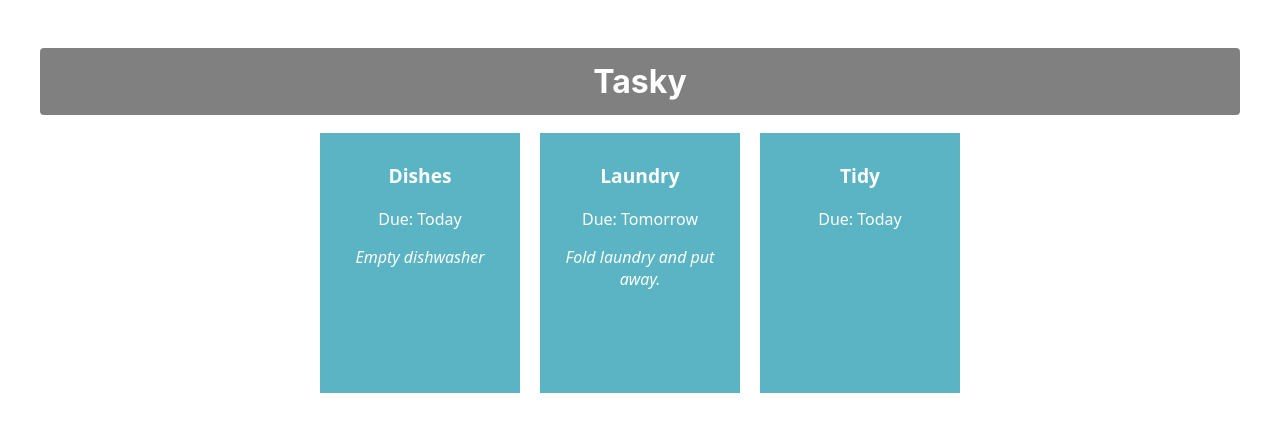
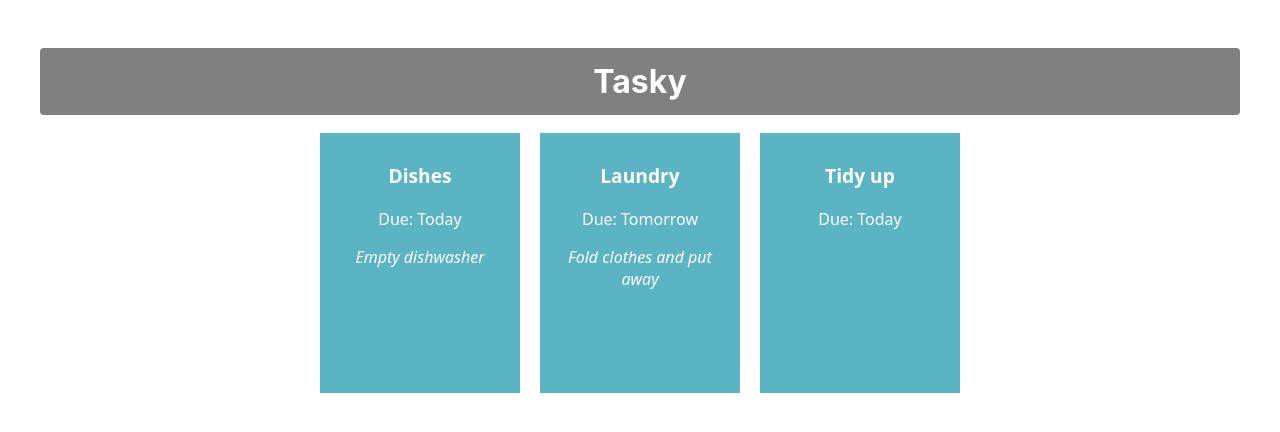
Before and after one commit to evanhearne/react-basics-labs, a React (Create React App) app in the folder tasky/: page / in a window 1280 px wide. Shown: the top 432 px of the page. Built offline with nearby package versions, Linux system fonts and the light colour scheme.

Commit message:
implemented states

```diff
--- a/tasky/src/App.js
+++ b/tasky/src/App.js
@@ -1,14 +1,22 @@
+import React, {useState} from 'react';
 import logo from './logo.svg';
 import './App.css';
 import Task from './components/Task';
 
 function App() {
+  const [ taskState, setTaskState ] = useState({
+    tasks: [
+      { title:"Dishes", description: "Empty dishwasher", deadline: "Today" },
+      { title: "Laundry", description: "Fold clothes and put away", deadline: "Tomorrow" },
+      { title: "Tidy up", deadline: "Today" }
+    ]
+  });
   return (
     <div className="container">
       <h1>Tasky</h1>
-      <Task title="Dishes" deadline="Today" description="Empty dishwasher" />
-      <Task title="Laundry" deadline="Tomorrow" description="Fold laundry and put away." />
-      <Task title="Tidy" deadline="Today" />
+      <Task title={taskState.tasks[0].title} deadline={taskState.tasks[0].deadline} description={taskState.tasks[0].description} />
+      <Task title={taskState.tasks[1].title} deadline={taskState.tasks[1].deadline} description={taskState.tasks[1].description} />
+      <Task title={taskState.tasks[2].title} deadline={taskState.tasks[2].deadline} description={taskState.tasks[2].description} />
     </div>
   );
 }
```
